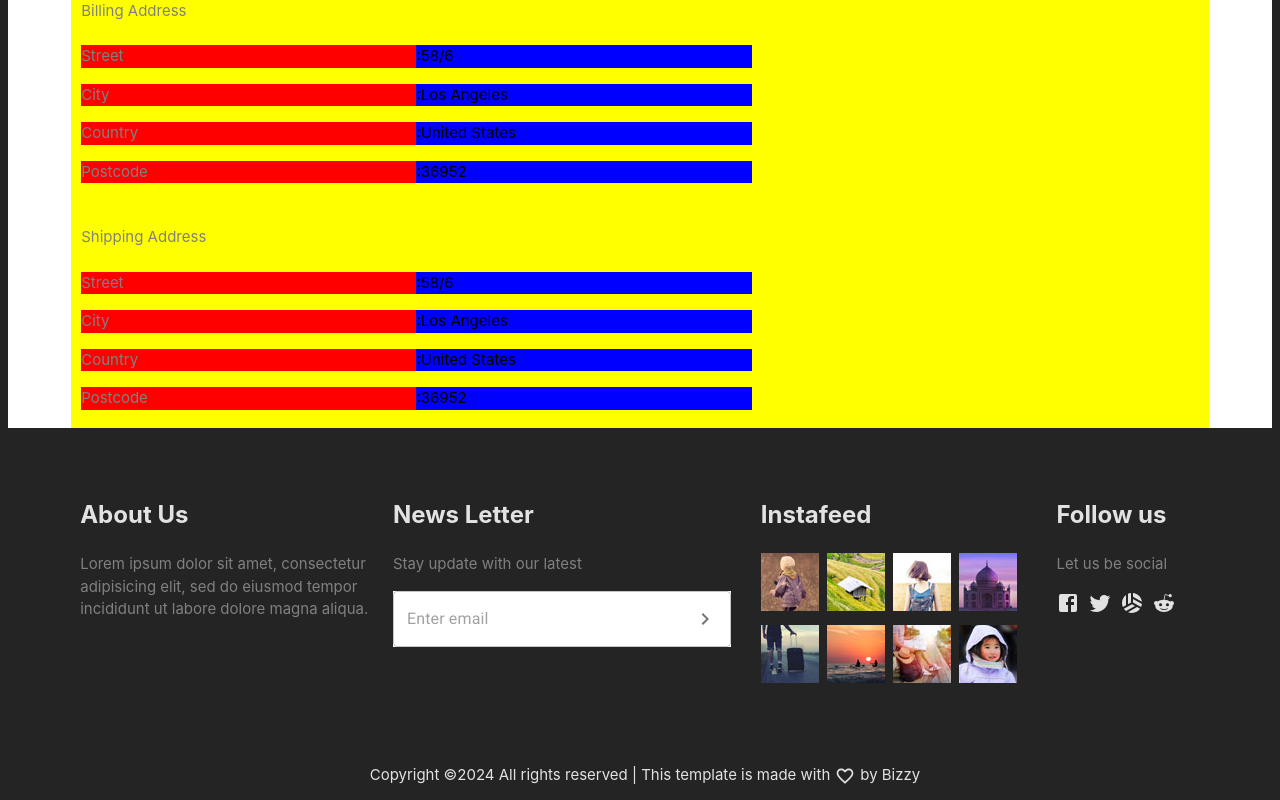
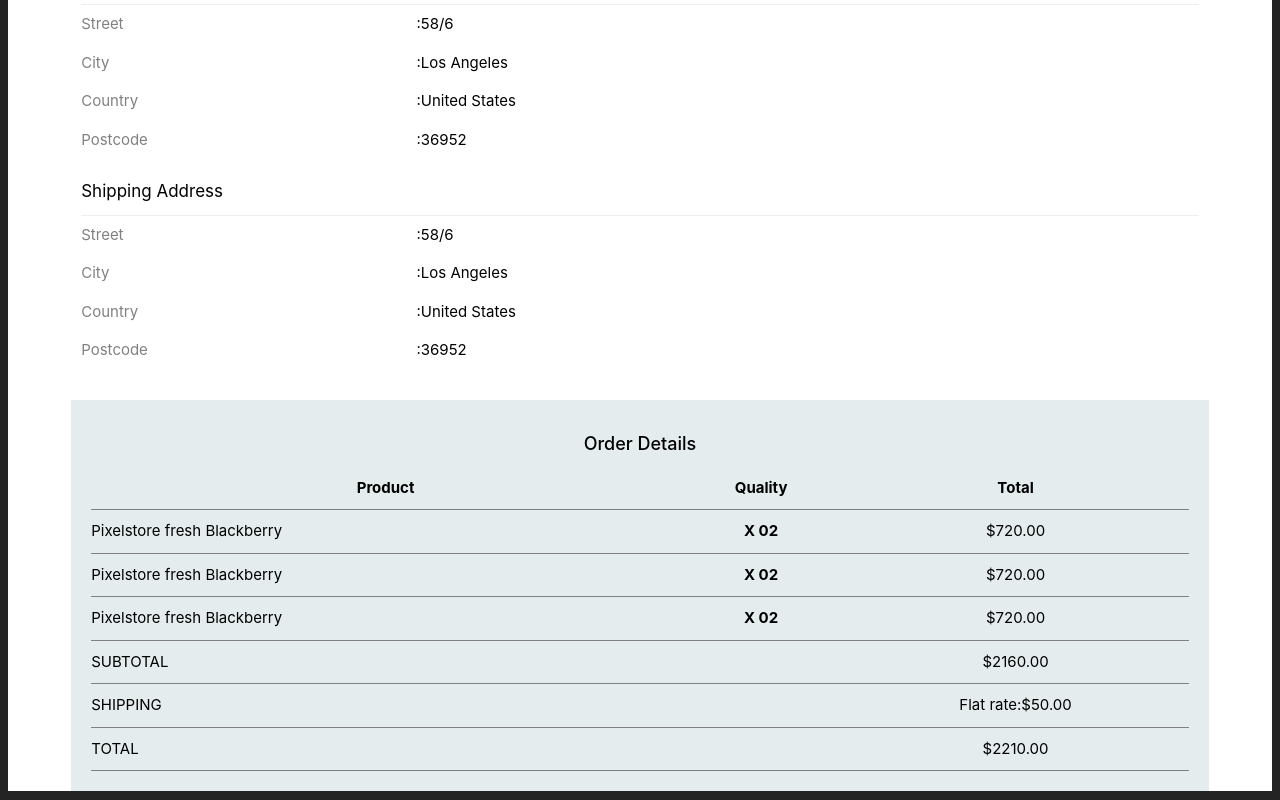
Before and after one commit to BridgetKas/ShoeStore, a React (Vite) app: page /shop/confimation in a window 1280 px wide. Shown: the part 780-1580 px from the top of the page. Built offline with nearby package versions, Linux system fonts and the light colour scheme.

Commit message:
Added Confirmation  Page

```diff
--- a/src/pages/Confirm/confirmComp.jsx
+++ b/src/pages/Confirm/confirmComp.jsx
@@ -8,7 +8,7 @@ function ConfirmComp() {
       <div>
         <h3 className={styles.order}>Thank you. Your order has been received</h3>
         <div className={styles.orderContainer}>
-          <p>Order Info</p>
+          <p className={styles.mainTitle}>Order Info</p>
           <div className={styles.container}>
             <p className={styles.title}>Order number</p>
             <p className={styles.description}>:60235</p>
@@ -27,7 +27,7 @@ function ConfirmComp() {
           </div>
         </div>
         <div className={styles.orderContainer}>
-          <p>Billing Address</p>
+          <p className={styles.mainTitle}>Billing Address</p>
           <div className={styles.container}>
             <p className={styles.title}>Street</p>
             <p className={styles.description}>:58/6</p>
@@ -46,7 +46,7 @@ function ConfirmComp() {
           </div>
         </div>
         <div className={styles.orderContainer}>
-          <p>Shipping Address</p>
+          <p className={styles.mainTitle}>Shipping Address</p>
           <div className={styles.container}>
             <p className={styles.title}>Street</p>
             <p className={styles.description}>:58/6</p>
@@ -65,7 +65,49 @@ function ConfirmComp() {
           </div>
         </div>
       </div>
+      <div className={styles.tableContainer}>
 
+        <table>
+          <caption>Order Details</caption>
+          <thead>
+            <tr>
+              <th>Product</th>
+              <th>Quality</th>
+              <th>Total</th>
+            </tr>
+          </thead>
+          <tbody>
+            <tr>
+              <td>Pixelstore fresh Blackberry</td>
+              <th>X 02</th>
+              <td>$720.00</td>
+            </tr>
+            <tr>
+              <td>Pixelstore fresh Blackberry</td>
+              <th>X 02</th>
+              <td>$720.00</td>
+            </tr>
+            <tr>
+              <td>Pixelstore fresh Blackberry</td>
+              <th>X 02</th>
+              <td>$720.00</td>
+            </tr>
+
+            <tr>
+              <td colSpan='2'>SUBTOTAL</td>
+              <td>$2160.00</td>
+            </tr>
+            <tr>
+              <td colSpan='2'>SHIPPING</td>
+              <td>Flat rate:$50.00</td>
+            </tr>
+            <tr>
+              <td colSpan='2'>TOTAL</td>
+              <td>$2210.00</td>
+            </tr>
+          </tbody>
+        </table>
+      </div>
 
 
     </div>
--- a/src/pages/Confirm/confirmComp.module.css
+++ b/src/pages/Confirm/confirmComp.module.css
@@ -12,8 +12,16 @@
 .orderContainer {
     width:90%;
     margin:0 auto;
-    background-color:yellow;
     padding:10px;
+}
+
+.mainTitle {
+    color:black;
+    font-weight:400;
+    font-size:17px;
+    margin:0;
+    padding-bottom:10px;
+    border-bottom:1px solid #eee;
 }
 
 .container {
@@ -23,14 +31,50 @@
 
 .title {
     width:30%;
-    background-color:red;
     margin:8px 0;
     color:gray;
 }
 
 .description {
     width:30%;
-    background-color: blue;
     margin: 8px 0;
     color:black;
 }
+
+table {
+    border-collapse:collapse;
+    padding:30px;
+    margin:0 auto;
+    color:black;
+    width:100%;
+    overflow-x: hidden;
+}
+
+caption {
+    font-size:18px;
+    color:black;
+    font-weight:500;
+    padding:10px;
+    caption-side:left;
+}
+
+th,
+td {
+  border-bottom: 1px solid gray;
+  padding: 10px 0px;
+  font-size:15px;
+  position:relative;
+}
+
+
+td:last-of-type {
+    text-align:center;
+}
+
+.tableContainer {
+    padding:20px;
+    background-color:#e5ecee;
+    width:90%;
+    margin:20px auto;
+
+}
```
